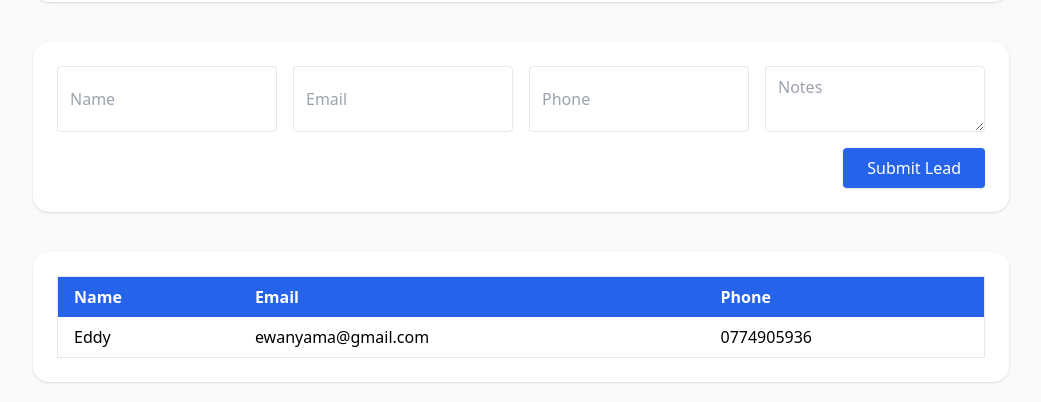
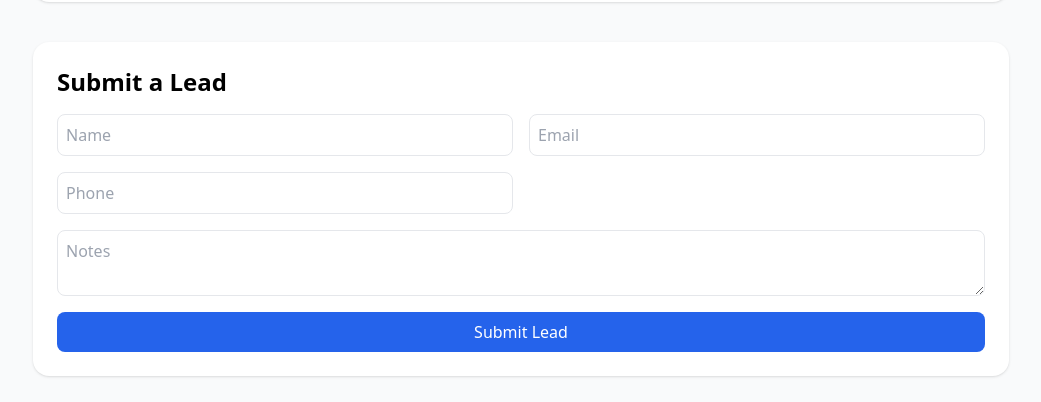
Before and after one commit to ew-prog/insure-invest-frontend, a React (Vite) app: page / in a window 1280 px wide. Shown: the part 298-700 px from the top of the page, without its empty margins (119-1160 px from the left). Built offline with nearby package versions, Linux system fonts and the light colour scheme.

Commit message:
Update LeadForm.jsx

```diff
--- a/src/LeadForm.jsx
+++ b/src/LeadForm.jsx
@@ -1,52 +1,60 @@
-import React, { useState } from 'react';
+import { useState } from "react";
 
 export default function LeadForm() {
-  const [lead, setLead] = useState({ name: '', email: '', phone: '', notes: '' });
+  const [formData, setFormData] = useState({ name: "", email: "", phone: "", notes: "" });
 
-  const handleChange = (e) => setLead({ ...lead, [e.target.name]: e.target.value });
+  const handleChange = (e) => setFormData({ ...formData, [e.target.name]: e.target.value });
 
   const handleSubmit = (e) => {
     e.preventDefault();
-    alert(`Lead submitted:\n${JSON.stringify(lead, null, 2)}`);
+    alert("Lead submitted!");
   };
 
   return (
+    <div>
+      <h2 className="text-2xl font-semibold mb-4">Submit a Lead</h2>
       <form
         onSubmit={handleSubmit}
-      className="grid grid-cols-1 md:grid-cols-2 lg:grid-cols-4 gap-4"
+        className="grid grid-cols-1 md:grid-cols-2 gap-4"
       >
         <input
+          type="text"
           name="name"
           placeholder="Name"
+          value={formData.name}
           onChange={handleChange}
-        className="border rounded px-3 py-2 focus:outline-none focus:ring-2 focus:ring-blue-500"
+          className="border p-2 rounded-lg"
         />
         <input
+          type="email"
           name="email"
           placeholder="Email"
+          value={formData.email}
           onChange={handleChange}
-        className="border rounded px-3 py-2 focus:outline-none focus:ring-2 focus:ring-blue-500"
+          className="border p-2 rounded-lg"
         />
         <input
+          type="tel"
           name="phone"
           placeholder="Phone"
+          value={formData.phone}
           onChange={handleChange}
-        className="border rounded px-3 py-2 focus:outline-none focus:ring-2 focus:ring-blue-500"
+          className="border p-2 rounded-lg"
         />
         <textarea
           name="notes"
           placeholder="Notes"
+          value={formData.notes}
           onChange={handleChange}
-        className="border rounded px-3 py-2 focus:outline-none focus:ring-2 focus:ring-blue-500"
+          className="border p-2 rounded-lg md:col-span-2"
         />
-      <div className="col-span-full flex justify-end">
         <button
           type="submit"
-          className="bg-blue-600 hover:bg-blue-700 text-white px-6 py-2 rounded shadow"
+          className="bg-blue-600 text-white py-2 px-4 rounded-lg hover:bg-blue-700 md:col-span-2"
         >
           Submit Lead
         </button>
+      </form>
     </div>
-    </form>
   );
 }
```
Lines whose indentation alone changed are shown as unchanged.
